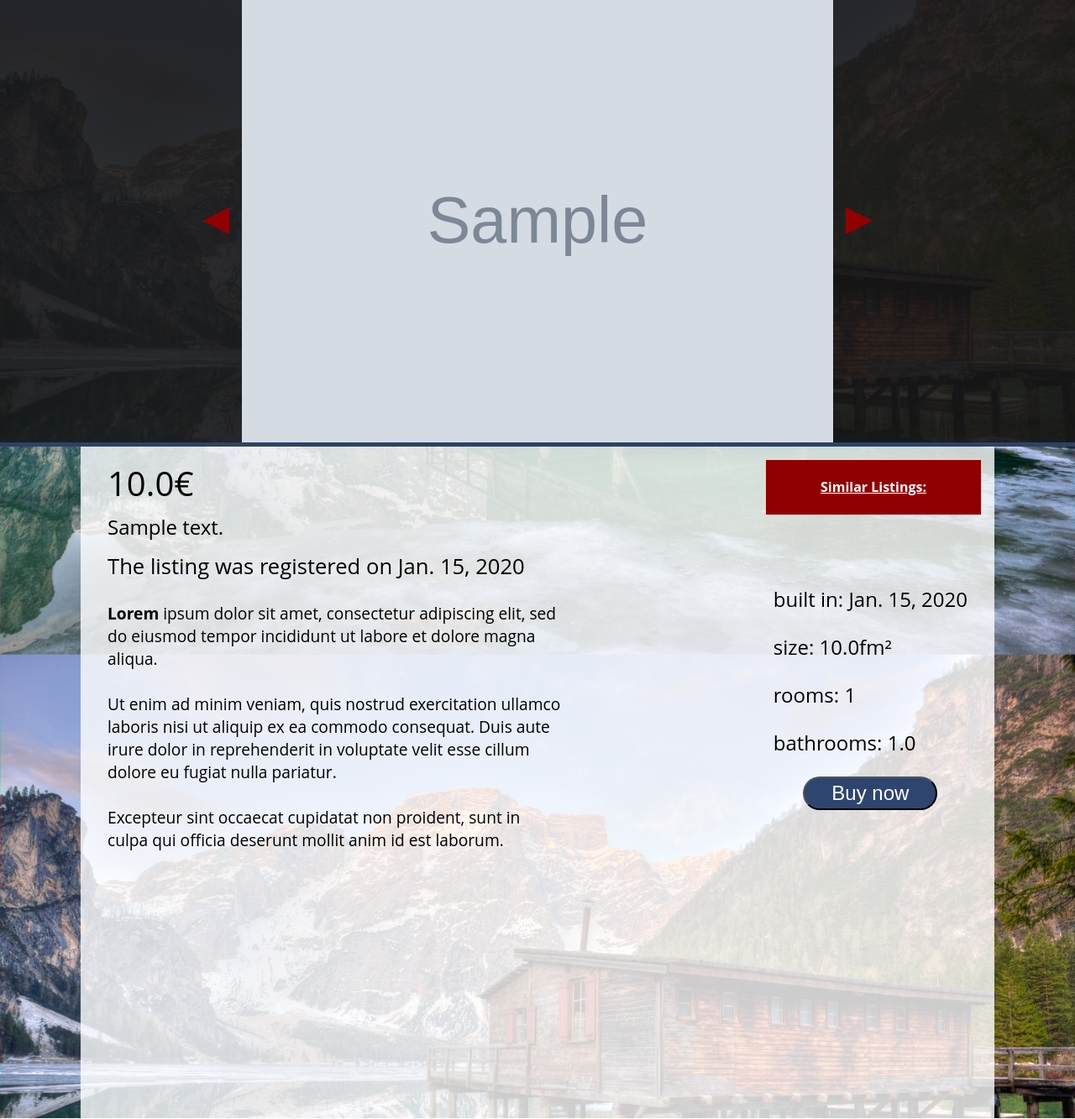
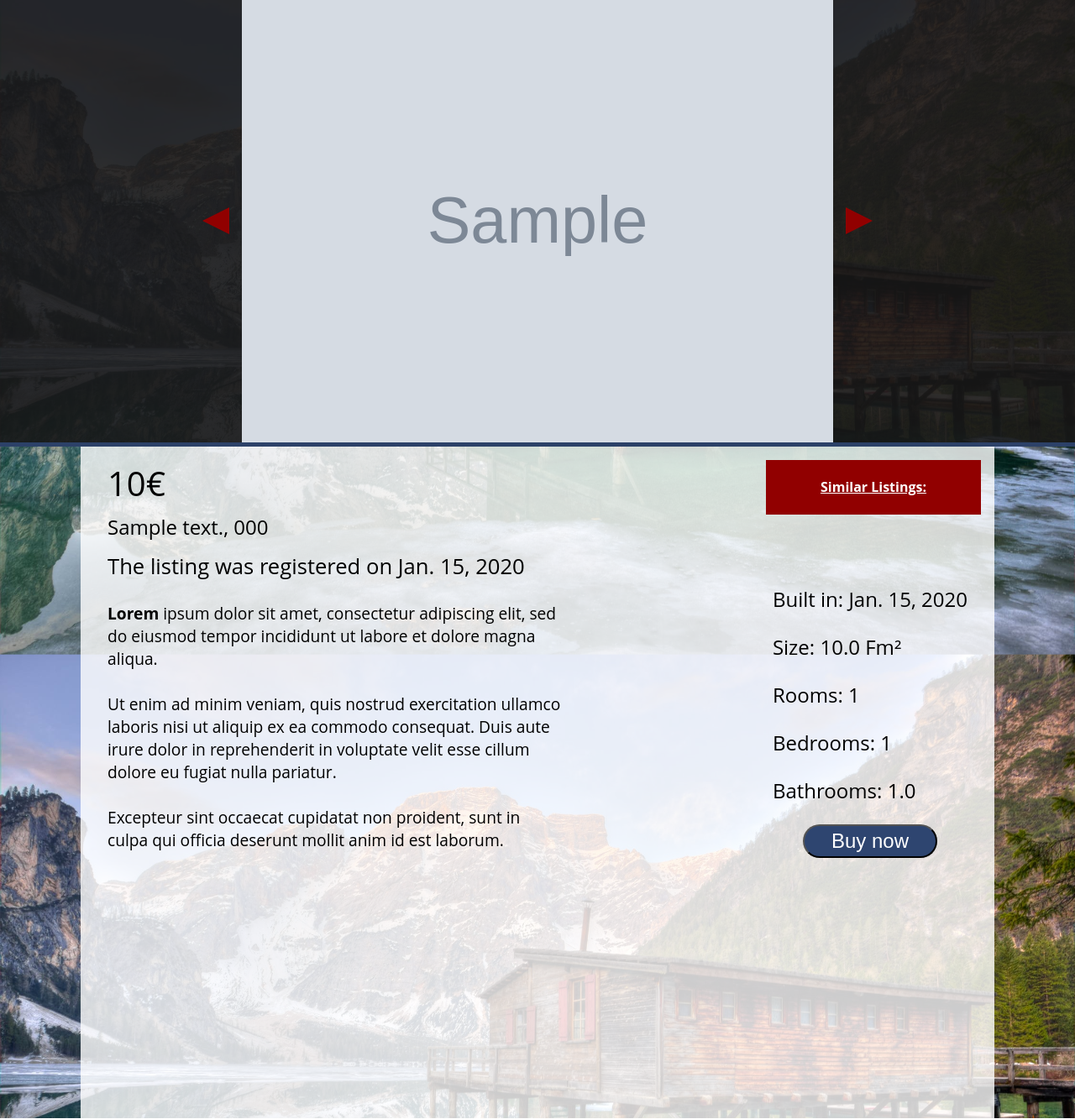
Before and after one commit to ymir17/castleApt, a Django app: page /property/1 in a window 1280 px wide. Shown: the part 73-1406 px from the top of the page at 84% size. Run offline with Django 3.2, Linux system fonts and the light colour scheme; tables that the repository leaves empty hold one stand-in row (values such as "Sample post"); grey boxes marked "Sample" are stand-in pictures.

Commit message:
some changes to property.html

```diff
--- a/property/models.py
+++ b/property/models.py
@@ -10,11 +10,12 @@ class Properties(models.Model):
     zipCode = models.CharField(max_length=255)
     rooms = models.IntegerField()
     size = models.FloatField()
-    price = models.FloatField()
+    price = models.IntegerField()
     description = models.CharField(max_length=32)
     realtId = models.ForeignKey(Realtors, on_delete=models.CASCADE)
     yearbuilt = models.DateField()
     bathrooms = models.FloatField()
+    bedrooms = models.IntegerField()
 
 
 class PropImages(models.Model):
--- a/templates/Property/property.html
+++ b/templates/Property/property.html
@@ -17,7 +17,7 @@
     <div class="info">
         <div id="core-info">
             <p id="price">{{property.price}}&euro;</p>
-            <p id="street">{{property.address}}</p>
+            <p id="street">{{property.address}}, {{ property.zipCode }}</p>
             <p id="register">The listing was registered on {{property.added}}</p>
             <div id="about">
                 <p id="info"><b>Lorem</b> ipsum dolor sit amet, consectetur adipiscing elit, sed do eiusmod tempor incididunt ut labore et dolore magna aliqua. <br><br>
@@ -40,7 +40,7 @@
 
                             <div class="similar-info">
                                 <p><b><u><a href="../property/{{ properties.propertyId }}" style="color: white">{{ properties.address }}</a></u></b></p>
-                                <p>{{ properties.size }} fm²</p>
+                                <p>{{ properties.size }} Fm²</p>
                                 <p>Built in {{ properties.yearbuilt }}</p>
                                 <p>{{ properties.rooms }} Rooms</p>
                             </div>
@@ -50,10 +50,12 @@
             {% endfor %}
         </div>
         <div id="additional-info">
-            <p>built in: {{ property.yearbuilt }}</p>
-            <p>size: {{ property.size }}fm²</p>
-            <p>rooms: {{ property.rooms }}</p>
-            <p>bathrooms: {{ property.bathrooms }}</p>
+            <p>Built in: {{ property.yearbuilt }}</p>
+            <p>Size: {{ property.size }} Fm²</p>
+            <p>Rooms: {{ property.rooms }}</p>
+            <p>Bedrooms: {{ property.bedrooms }}</p>
+            <p>Bathrooms: {{ property.bathrooms }}</p>
+
             <form action="/payment/{{ property.propertyId }}" method="GET">
 
                 <input class="btn" id="button" type="submit" value="Buy now">
```
Also changed, not shown: payment/forms/forms.py (added, +11 -0 lines).
